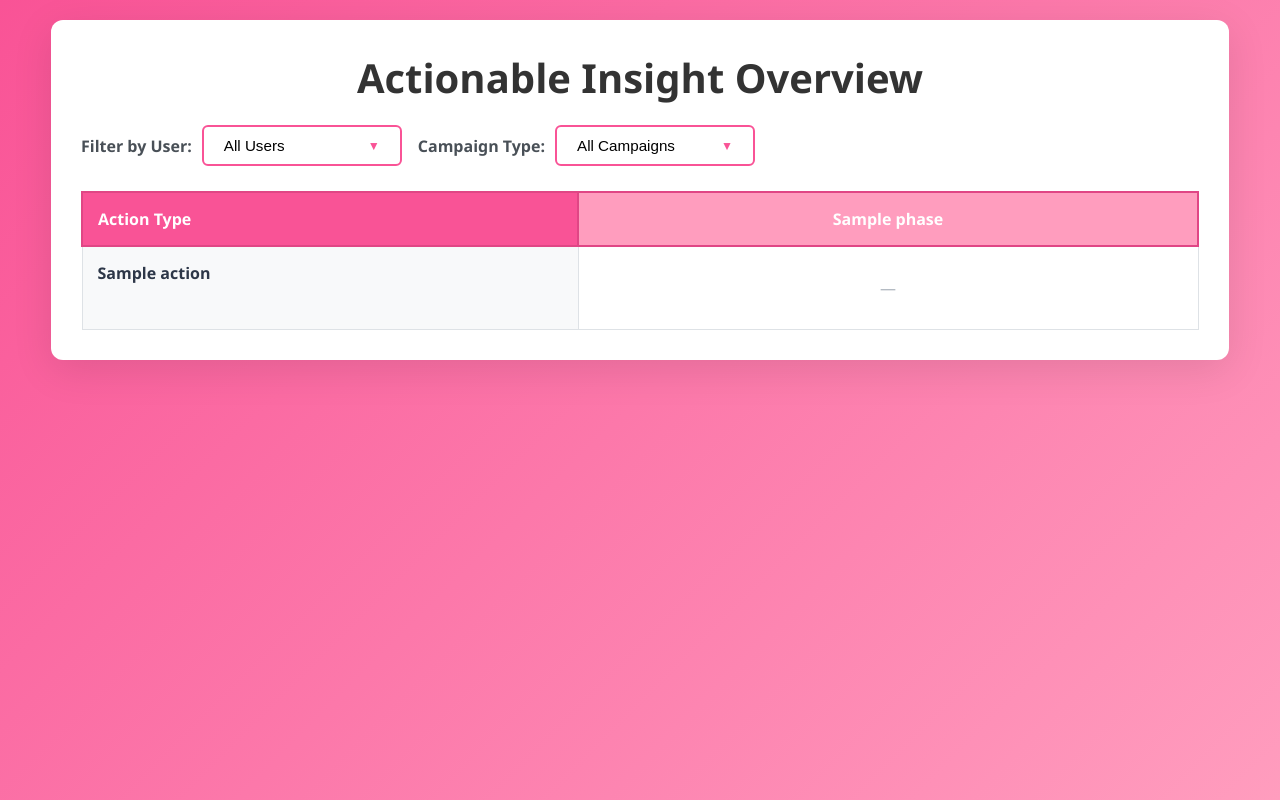
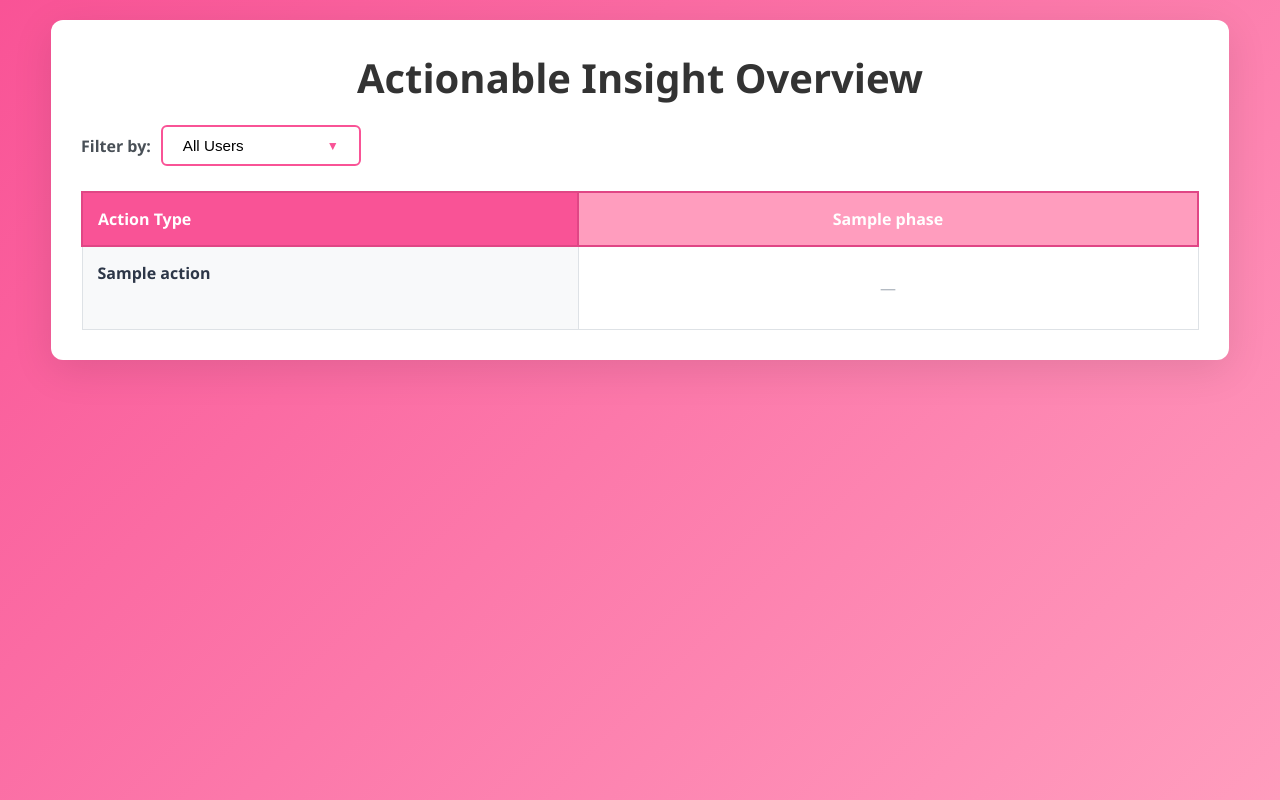
Before and after one commit to thanhdo5-momo/keyfinding_only, a Flask app: template templates/index.html in a window 1280 px wide. Run offline with Flask 3, Linux system fonts and the light colour scheme; the template is opened without the code that fills it: most values are stand-ins (such as "Sample title", 1, 10 or a date in 2020).

Commit message:
rework-1

```diff
--- a/app.py
+++ b/app.py
@@ -27,17 +27,13 @@ def get_dataframe():
             )
     return _df_cache
 
-def load_issue_data(selected_users=None, selected_campaign_types=None):
+def load_issue_data(selected_users=None):
     # Use relative path from dashboard folder to workspace data
     df = get_dataframe().copy()
 
     # Filter by selected users if provided and not empty
     if selected_users and len(selected_users) > 0:
         df = df[df['User'].isin(selected_users)]
-
-    # Filter by campaign type if provided and column exists
-    if selected_campaign_types and len(selected_campaign_types) > 0:
-        df = df[df['Campaign type'].isin(selected_campaign_types)]
 
     # Clean issue name (remove code prefix)
     def clean_issue_name(issue):
@@ -66,9 +62,6 @@ def load_issue_data(selected_users=None, selected_campaign_types=None):
 
     # Get all unique users for filter
     all_users = sorted(df['User'].dropna().unique().tolist())
-
-    # Get all unique campaign types if available
-    all_campaign_types = sorted(df['Campaign type'].dropna().unique().tolist())
 
     # Get all unique actions
     all_actions = sorted(df['Action_Clean'].unique())
@@ -110,50 +103,33 @@ def load_issue_data(selected_users=None, selected_campaign_types=None):
             "action_explanation": row.get('action_1_explanation', ''),
             "action_confidence": row.get('action_1_conf', ''),
             "issue_confidence": row.get('Confidence_Score', ''),
-            "campaign_type": row.get('Campaign type', ''),
+            "campaign_type": row.get('Type', ''),
             "reference": row.get('Reference', '')
         })
 
-    return pivot_data, phase_order, all_actions, all_users, all_campaign_types, detail_map
+    return pivot_data, phase_order, all_actions, all_users, detail_map
 
 @app.route('/')
 def index():
-    (
-        pivot_data,
-        phase_order,
-        all_actions,
-        all_users,
-        all_campaign_types,
-        detail_map
-    ) = load_issue_data()
+    pivot_data, phase_order, all_actions, all_users, detail_map = load_issue_data()
     return render_template('index.html',
                          pivot_data=pivot_data,
                          phase_order=phase_order,
                          all_actions=all_actions,
                          all_users=all_users,
-                         all_campaign_types=all_campaign_types,
                          detail_map=detail_map)
 
 @app.route('/api/filter', methods=['POST'])
 def filter_data():
     data = request.get_json()
     selected_users = data.get('users', [])
-    selected_campaign_types = data.get('campaign_types', [])
 
-    (
-        pivot_data,
-        phase_order,
-        all_actions,
-        _,
-        all_campaign_types,
-        detail_map
-    ) = load_issue_data(selected_users, selected_campaign_types)
+    pivot_data, phase_order, all_actions, _, detail_map = load_issue_data(selected_users)
 
     return jsonify({
         'pivot_data': pivot_data,
         'phase_order': phase_order,
         'all_actions': all_actions,
-        'all_campaign_types': all_campaign_types,
         'detail_map': detail_map
     })
 
--- a/static/style.css
+++ b/static/style.css
@@ -1,8 +1,8 @@
 :root {
-    --primary: #F95396;
+  --primary: #f95396;
   --primary-strong: #e04685;
-    --secondary: #FF9DBE;
-    --accent: #FEC8DC;
+  --secondary: #ff9dbe;
+  --accent: #fec8dc;
 }
 
 * {
@@ -36,13 +36,6 @@ h1 {
 
 .filter-container {
   margin-bottom: 25px;
-    display: flex;
-    align-items: flex-start;
-    gap: 16px;
-    flex-wrap: wrap;
-}
-
-.filter-group {
   position: relative;
   display: flex;
   align-items: center;
@@ -52,7 +45,6 @@ h1 {
 .filter-label {
   font-weight: 600;
   color: #495057;
-    white-space: nowrap;
 }
 
 .filter-button {
--- a/templates/index.html
+++ b/templates/index.html
@@ -14,8 +14,7 @@
 
       <!-- User Filter -->
       <div class="filter-container">
-        <div class="filter-group">
-          <label for="user-filter-btn" class="filter-label">Filter by User:</label>
+        <label for="user-filter-btn" class="filter-label">Filter by:</label>
         <button id="user-filter-btn" class="filter-button">
           <span id="selected-count">All Users</span>
           <span class="filter-arrow">▼</span>
@@ -46,43 +45,6 @@
           </div>
           <div class="filter-footer">
             <button id="apply-filter-btn" class="apply-btn">Apply</button>
-            </div>
-          </div>
-        </div>
-
-        <div class="filter-group">
-          <label for="campaign-filter-btn" class="filter-label">Campaign Type:</label>
-          <button id="campaign-filter-btn" class="filter-button">
-            <span id="campaign-selected-count">All Campaigns</span>
-            <span class="filter-arrow">▼</span>
-          </button>
-
-          <div
-            id="campaign-filter-dropdown"
-            class="filter-dropdown"
-            style="display: none">
-            <div class="filter-search">
-              <input type="text" id="campaign-search" placeholder="Search campaigns..." />
-            </div>
-            <div class="filter-actions">
-              <button id="campaign-select-all-btn" class="action-btn">Select All</button>
-              <button id="campaign-clear-all-btn" class="action-btn">Clear All</button>
-            </div>
-            <div class="filter-options" id="campaign-options">
-              {% for campaign in all_campaign_types %}
-              <label class="filter-option">
-                <input
-                  type="checkbox"
-                  class="campaign-checkbox"
-                  value="{{ campaign }}"
-                  checked />
-                <span>{{ campaign }}</span>
-              </label>
-              {% endfor %}
-            </div>
-            <div class="filter-footer">
-              <button id="campaign-apply-filter-btn" class="apply-btn">Apply</button>
-            </div>
           </div>
         </div>
       </div>
@@ -133,12 +95,12 @@
             <thead>
               <tr>
                 <th>Finding</th>
+                <th>Campaign Type</th>
                 <th>User</th>
                 <th>Phase</th>
                 <th>Issue Explanation</th>
                 <th>Action Explanation</th>
                 <th>Action Confidence</th>
-                <th>Campaign Type</th>
                 <th>Reference</th>
               </tr>
             </thead>
@@ -155,70 +117,40 @@
       let pivotData = {{ pivot_data|tojson }};
       let phaseOrder = {{ phase_order|tojson }};
       let allActions = {{ all_actions|tojson }};
-      let allUsersList = {{ all_users|tojson }};
-      let allCampaignTypesList = {{ all_campaign_types|tojson }};
-      let selectedUsers = new Set(allUsersList);
-      let selectedCampaignTypes = new Set(allCampaignTypesList);
+      let selectedUsers = new Set({{ all_users|tojson }});
 
-      function toggleDropdown(buttonId, dropdownId) {
-          const dropdown = document.getElementById(dropdownId);
-          dropdown.style.display = dropdown.style.display === 'none' ? 'block' : 'none';
-          document.getElementById(buttonId).classList.toggle('active');
-      }
-
-      function closeDropdown(dropdownId, buttonId) {
-          const dropdown = document.getElementById(dropdownId);
-          dropdown.style.display = 'none';
-          document.getElementById(buttonId).classList.remove('active');
-      }
-
+      // Filter dropdown toggle
       document.getElementById('user-filter-btn').addEventListener('click', function(e) {
           e.stopPropagation();
-          toggleDropdown('user-filter-btn', 'user-filter-dropdown');
+          const dropdown = document.getElementById('user-filter-dropdown');
+          dropdown.style.display = dropdown.style.display === 'none' ? 'block' : 'none';
       });
 
-      document.getElementById('campaign-filter-btn').addEventListener('click', function(e) {
-          e.stopPropagation();
-          toggleDropdown('campaign-filter-btn', 'campaign-filter-dropdown');
-      });
-
-      // Close dropdowns when clicking outside
+      // Close dropdown when clicking outside
       document.addEventListener('click', function(e) {
-          [['user-filter-dropdown', 'user-filter-btn'], ['campaign-filter-dropdown', 'campaign-filter-btn']].forEach(ids => {
-              const [dropdownId, buttonId] = ids;
-              const dropdown = document.getElementById(dropdownId);
-              const button = document.getElementById(buttonId);
-              if (!dropdown.contains(e.target) && e.target !== button && !button.contains(e.target)) {
-                  closeDropdown(dropdownId, buttonId);
+          const dropdown = document.getElementById('user-filter-dropdown');
+          const button = document.getElementById('user-filter-btn');
+          if (!dropdown.contains(e.target) && e.target !== button) {
+              dropdown.style.display = 'none';
           }
-          });
       });
 
       // Prevent dropdown close when clicking inside
-      ['user-filter-dropdown', 'campaign-filter-dropdown'].forEach(id => {
-          document.getElementById(id).addEventListener('click', function(e) {
+      document.getElementById('user-filter-dropdown').addEventListener('click', function(e) {
           e.stopPropagation();
-          });
       });
 
       // Search functionality
       document.getElementById('user-search').addEventListener('input', function(e) {
           const searchTerm = e.target.value.toLowerCase();
-          document.querySelectorAll('#user-options .filter-option').forEach(option => {
+          const options = document.querySelectorAll('.filter-option');
+          options.forEach(option => {
               const text = option.textContent.toLowerCase();
               option.style.display = text.includes(searchTerm) ? 'flex' : 'none';
           });
       });
 
-      document.getElementById('campaign-search').addEventListener('input', function(e) {
-          const searchTerm = e.target.value.toLowerCase();
-          document.querySelectorAll('#campaign-options .filter-option').forEach(option => {
-              const text = option.textContent.toLowerCase();
-              option.style.display = text.includes(searchTerm) ? 'flex' : 'none';
-          });
-      });
-
-      // Select All / Clear All for users
+      // Select All
       document.getElementById('select-all-btn').addEventListener('click', function() {
           document.querySelectorAll('.user-checkbox').forEach(cb => {
               if (cb.parentElement.style.display !== 'none') {
@@ -227,6 +159,7 @@
           });
       });
 
+      // Clear All
       document.getElementById('clear-all-btn').addEventListener('click', function() {
           document.querySelectorAll('.user-checkbox').forEach(cb => {
               if (cb.parentElement.style.display !== 'none') {
@@ -235,70 +168,30 @@
           });
       });
 
-      // Select All / Clear All for campaigns
-      document.getElementById('campaign-select-all-btn').addEventListener('click', function() {
-          document.querySelectorAll('.campaign-checkbox').forEach(cb => {
-              if (cb.parentElement.style.display !== 'none') {
-                  cb.checked = true;
-              }
-          });
-      });
-
-      document.getElementById('campaign-clear-all-btn').addEventListener('click', function() {
-          document.querySelectorAll('.campaign-checkbox').forEach(cb => {
-              if (cb.parentElement.style.display !== 'none') {
-                  cb.checked = false;
-              }
-          });
-      });
-
-      // Apply Filters
-      function applyUserSelection() {
+      // Apply Filter
+      document.getElementById('apply-filter-btn').addEventListener('click', function() {
           selectedUsers.clear();
           document.querySelectorAll('.user-checkbox:checked').forEach(cb => {
               selectedUsers.add(cb.value);
           });
-          updateUserSelectedCount();
-          closeDropdown('user-filter-dropdown', 'user-filter-btn');
+          updateSelectedCount();
           applyFilter();
-      }
+          document.getElementById('user-filter-dropdown').style.display = 'none';
+      });
 
-      function applyCampaignSelection() {
-          selectedCampaignTypes.clear();
-          document.querySelectorAll('.campaign-checkbox:checked').forEach(cb => {
-              selectedCampaignTypes.add(cb.value);
-          });
-          updateCampaignSelectedCount();
-          closeDropdown('campaign-filter-dropdown', 'campaign-filter-btn');
-          applyFilter();
-      }
-
-      document.getElementById('apply-filter-btn').addEventListener('click', applyUserSelection);
-      document.getElementById('campaign-apply-filter-btn').addEventListener('click', applyCampaignSelection);
-
-      function updateUserSelectedCount() {
+      function updateSelectedCount() {
           const count = selectedUsers.size;
-          const total = allUsersList.length;
+          const total = {{ all_users|length }};
           const label = count === total ? 'All Users' : `${count} of ${total} selected`;
           document.getElementById('selected-count').textContent = label;
       }
 
-      function updateCampaignSelectedCount() {
-          const count = selectedCampaignTypes.size;
-          const total = allCampaignTypesList.length;
-          const label = count === total ? 'All Campaigns' : `${count} of ${total} selected`;
-          document.getElementById('campaign-selected-count').textContent = label;
-      }
-
-      updateUserSelectedCount();
-      updateCampaignSelectedCount();
-
       async function applyFilter() {
           const users = Array.from(selectedUsers);
-          const campaigns = Array.from(selectedCampaignTypes);
-          // If all are selected, pass empty array to show all data
+          const allUsersList = {{ all_users|tojson }};
+
+          // If all users are selected, pass empty array to show all data
           const usersToSend = users.length === allUsersList.length ? [] : users;
-          const campaignsToSend = campaigns.length === allCampaignTypesList.length ? [] : campaigns;
 
           try {
               const response = await fetch('/api/filter', {
@@ -306,10 +199,7 @@
                   headers: {
                       'Content-Type': 'application/json',
                   },
-                  body: JSON.stringify({
-                      users: usersToSend,
-                      campaign_types: campaignsToSend
-                  })
+                  body: JSON.stringify({ users: usersToSend })
               });
 
               const data = await response.json();
@@ -384,10 +274,6 @@
           if (selectedUsers.size > 0) {
               details = details.filter(obj => selectedUsers.has(obj.user));
           }
-          // Filter by selected campaign types if available in detail map
-          if (selectedCampaignTypes.size > 0) {
-              details = details.filter(obj => selectedCampaignTypes.has(obj.campaign_type));
-          }
 
           document.getElementById('modal-issue-title').innerText = action + ' → ' + issue;
           const tbody = document.getElementById('modal-finding-table').querySelector('tbody');
@@ -398,6 +284,9 @@
 
               const tdFinding = document.createElement('td');
               tdFinding.innerText = obj.finding || '';
+
+              const tdCampaignType = document.createElement('td');
+              tdCampaignType.innerText = obj.campaign_type || '';
 
               const tdUser = document.createElement('td');
               tdUser.innerText = obj.user || '';
@@ -413,9 +302,6 @@
 
               const tdConfidence = document.createElement('td');
               tdConfidence.innerText = obj.action_confidence || '';
-
-              const tdCampaign = document.createElement('td');
-              tdCampaign.innerText = obj.campaign_type || '';
 
               const tdReference = document.createElement('td');
               const ref = obj.reference || '';
@@ -442,12 +328,12 @@
               }
 
               tr.appendChild(tdFinding);
+              tr.appendChild(tdCampaignType);
               tr.appendChild(tdUser);
               tr.appendChild(tdPhase);
               tr.appendChild(tdIssueExplanation);
               tr.appendChild(tdActionExplanation);
               tr.appendChild(tdConfidence);
-              tr.appendChild(tdCampaign);
               tr.appendChild(tdReference);
               tbody.appendChild(tr);
           });
```
Also changed, not shown: other parts of static/style.css (+28 -27 lines), 1 other file. Lines whose indentation alone changed are shown as unchanged.
